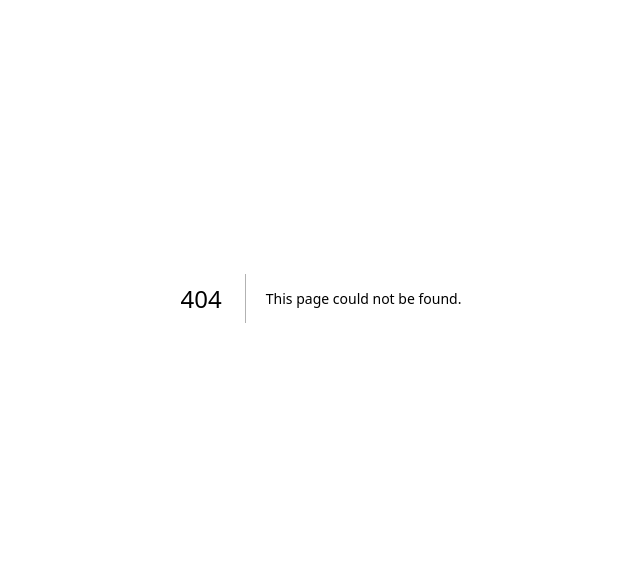
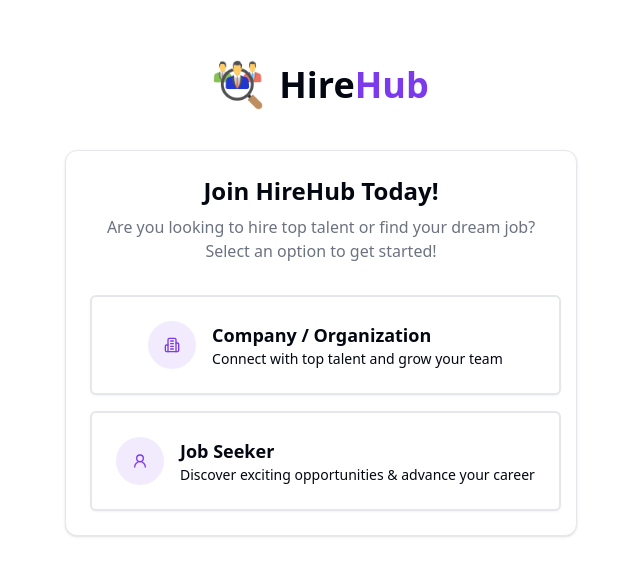
Before and after one commit to 0x1Shub/job-board-application, a Next.js app: page /onboarding in a window 1280 px wide. Before the commit this address had no page. Shown: the part 102-678 px from the top of the page, without its empty margins (319-959 px from the left). Built offline with nearby package versions, Linux system fonts and the light colour scheme.

Commit message:
User Type Selection Form

```diff
--- /dev/null
+++ b/app/onboarding/page.tsx
@@ -0,0 +1,9 @@
+import { OnboardingForm } from "@/components/forms/onboarding/OnboardingForm";
+
+export default function OnboardingPage() {
+    return (
+        <div className="min-h-screen w-screen flex flex-col items-center justify-center py-10">
+            <OnboardingForm />
+        </div>
+    )
+}
--- /dev/null
+++ b/components/forms/onboarding/OnboardingForm.tsx
@@ -0,0 +1,48 @@
+"use client";
+
+import Image from "next/image";
+import Logo from '@/public/talent-search.png';
+import { Card, CardContent } from "@/components/ui/card";
+import { useState } from "react";
+import { UserTypeSelection } from "./UserTypeForm";
+
+type UserSelectionType = "company" | "jobSeeker" | null;
+
+export function OnboardingForm() {
+
+    const [step, setStep] = useState(1);
+    const [userType, setUserType] = useState<UserSelectionType>(null);
+
+    function handleUserTypeSelection(type: UserSelectionType) {
+        setUserType(type);
+        setStep(2);
+    }
+
+    function renderStep(){
+        switch(step) {
+            case 1:
+                return <UserTypeSelection />;
+            case 2:
+                return userType === "company" ? (<p>User is an company</p>) : (<p>User is job seeker</p>);
+            default:
+                return null;
+        }
+    }
+
+    return (
+        <>
+            <div className="flex items-center gap-4 mb-10">
+                <Image src={Logo} alt="HireHub Logo" width={50} height={50} />
+                <h1 className="text-4xl font-bold">
+                    Hire<span className="text-primary">Hub</span>
+                </h1>
+            </div>
+
+            <Card className="max-w-lg w-full">
+                <CardContent className="p-6">
+                    {renderStep()}
+                </CardContent>
+            </Card>
+        </>
+    )
+}
--- /dev/null
+++ b/components/forms/onboarding/UserTypeForm.tsx
@@ -0,0 +1,42 @@
+import { Button } from "@/components/ui/button";
+import { Building2, UserRound } from "lucide-react";
+
+export function UserTypeSelection() {
+
+    return (
+        <div className="space-y-8">
+            <div className="text-center space-y-2">
+                <h1 className="text-2xl font-bold">Join HireHub Today!</h1>
+                <p className="text-muted-foreground">Are you looking to hire top talent or find your dream job? Select an option to get started!</p>
+            </div>
+
+            <div className="grid gap-4">
+                <Button
+                    variant={"outline"}
+                    className="w-full h-auto p-6 items-center gap-4 border-2 transition-all duration-200 hover:border-primary/50 ">
+                    <div className="size-12 rounded-full bg-primary/10 flex items-center justify-center">
+                        <Building2 className="size-6 text-primary" />
+                    </div>
+
+                    <div className="text-left">
+                        <h3 className="font-semibold text-lg">Company / Organization</h3>
+                        <p>Connect with top talent and grow your team</p>
+                    </div>
+                </Button>
+
+                <Button
+                    variant={"outline"}
+                    className="w-full h-auto p-6 items-center gap-4 border-2 transition-all duration-200 hover:border-primary/50 ">
+                    <div className="size-12 rounded-full bg-primary/10 flex items-center justify-center">
+                        <UserRound className="size-6 text-primary" />
+                    </div>
+
+                    <div className="text-left">
+                        <h3 className="font-semibold text-lg">Job Seeker</h3>
+                        <p>Discover exciting opportunities & advance your career</p>
+                    </div>
+                </Button>
+            </div>
+        </div>
+    );
+}
```
